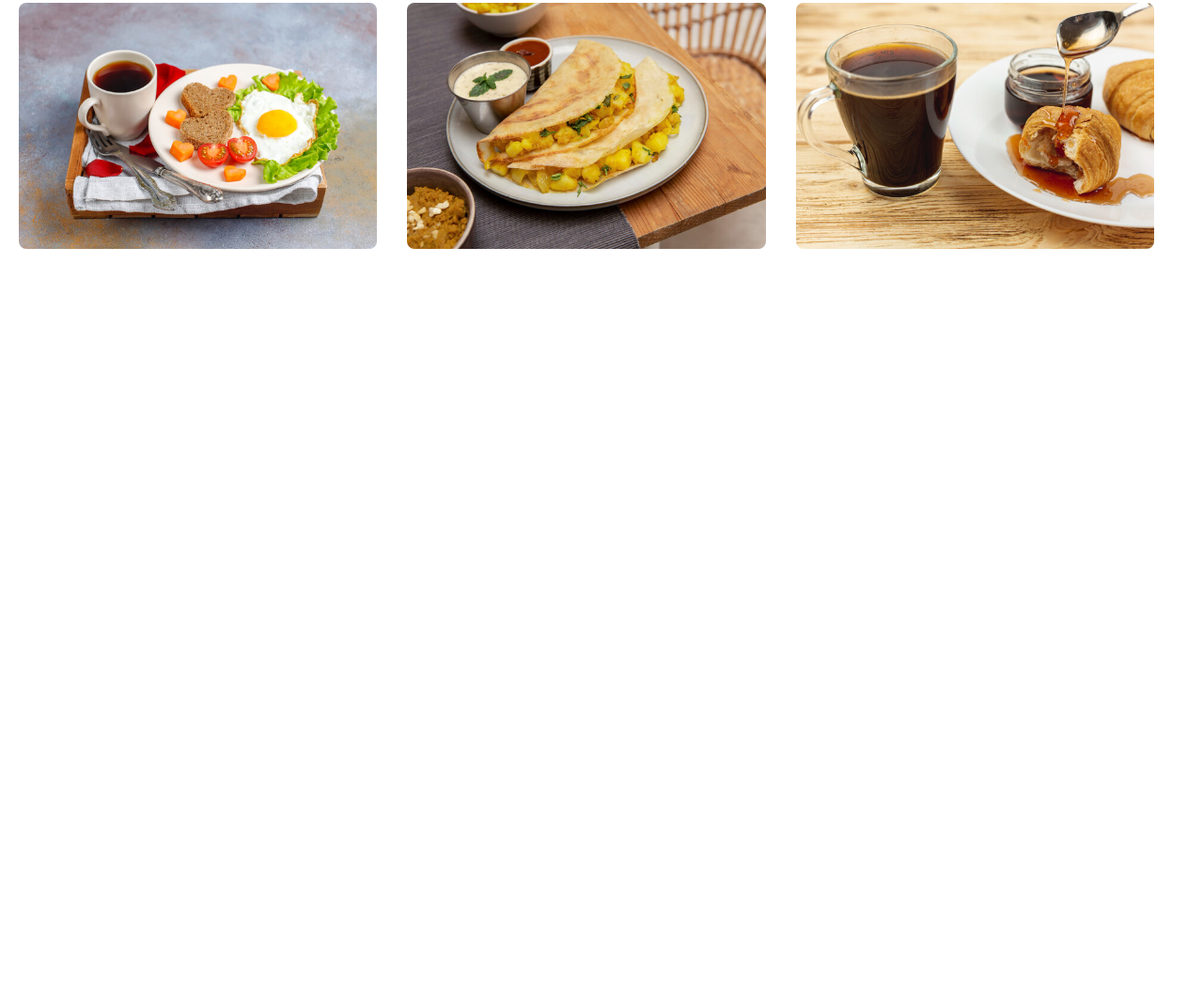
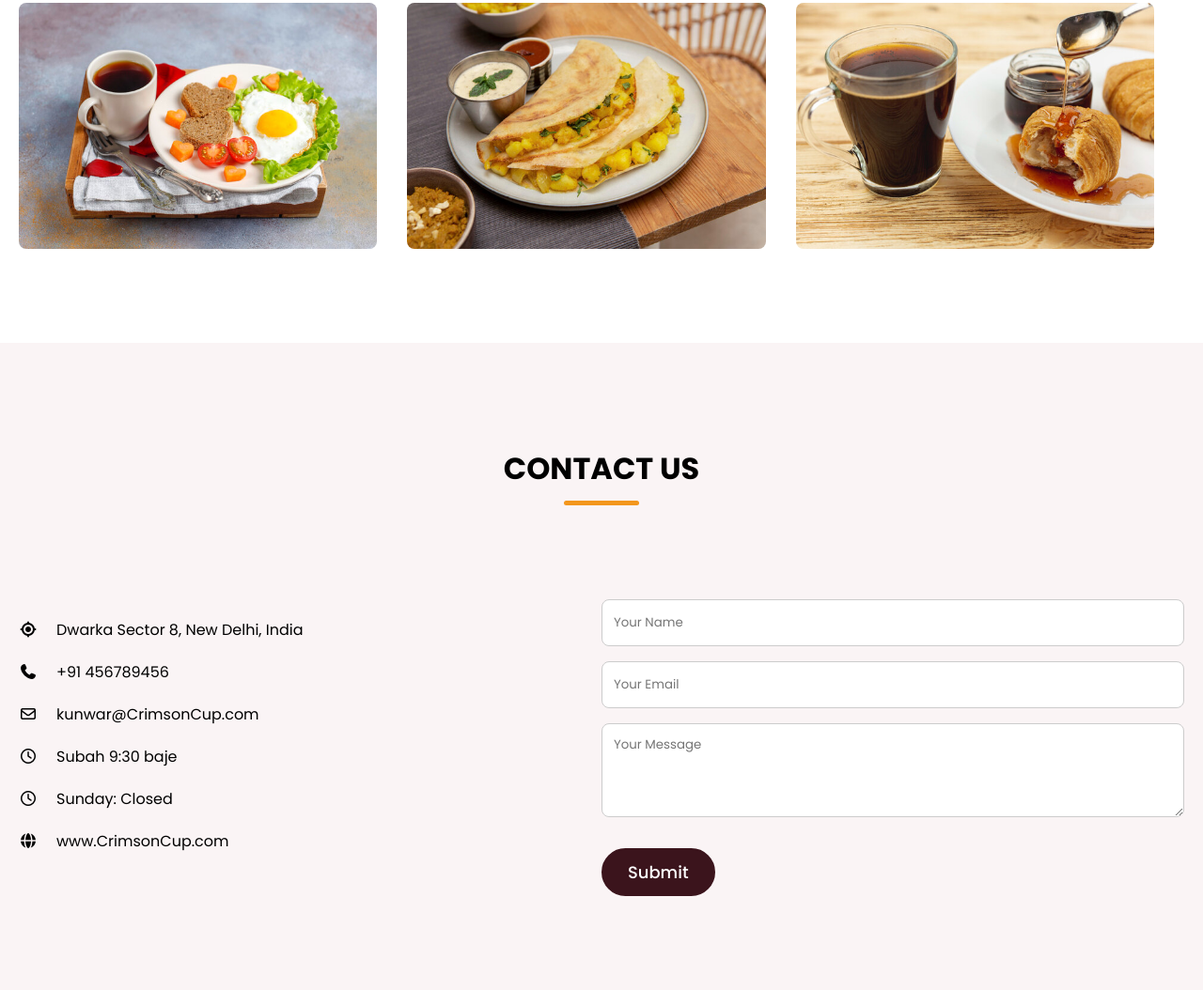
Before and after one commit to 050025493/Coffee-website, a plain HTML site: page index.html in a window 1280 px wide. Shown: the part 4052-5106 px from the top of the page at 94% size. Before the commit the page ends 4417 px from the top, so only its background shows below. Drawn offline with nearby package versions, Linux system fonts and the light colour scheme; a web font is replaced by a local one.

Commit message:
contact-us

```diff
--- a/index.html
+++ b/index.html
@@ -229,6 +229,49 @@
                 </div>
              </section>
 
+             <section class="contact-section">
+
+                    <h2 class="section-title">Contact Us</h2>
+                    <div class="section-content">
+                        <ul class="contact-info-list">
+                            <li class="contact-info">
+                                <i class="fa-solid fa-location-crosshairs"></i>
+                                <p>Dwarka Sector 8, New Delhi, India</p>
+                            </li>
+                             <li class="contact-info">
+                                <i class="fa-solid fa-phone"></i>
+                                <p>+91 456789456</p>
+                            </li>
+                             <li class="contact-info">
+                                <i class="fa-regular fa-envelope"></i>
+                                <p>kunwar@CrimsonCup.com</p>
+                            </li>
+                             <li class="contact-info">
+                                <i class="fa-regular fa-clock"></i>
+                                <p>Subah 9:30 baje</p>
+                            </li>
+                             <li class="contact-info">
+                                <i class="fa-regular fa-clock"></i>
+                                <p> Sunday: Closed </p>
+                            </li>
+                            <li class="contact-info">
+                                <i class="fa-solid fa-globe"></i>
+                                <p> www.CrimsonCup.com </p>
+                            </li>
+                        </ul>
+                        <form action="#" class="contact-form">
+                            <input type="text" placeholder="Your Name" class="form-input" required>
+                            <input type="text" placeholder="Your Email" class="form-input" required>
+                            <textarea placeholder="Your Message"  class="form-input" required></textarea>
+                            <button class="form-submit">Submit</button>
+
+                        </form>
+
+                    </div>
+
+
+             </section>
+
 
 
 
--- a/style.css
+++ b/style.css
@@ -501,6 +501,76 @@ header .navbar{
 
 }
 
+/*contact-section*/
+
+.contact-section{
+    padding: 50px 0 100px;
+    background: var(--light-pink-color);
+}
+.contact-section .section-content{
+    display: flex;
+    gap: 48px;
+    align-items: flex-start;
+    justify-content: space-between;
+
+}
+.contact-section .contact-info-list .contact-info{
+    display: flex;
+
+    gap:20px;
+    margin:20px 0;
+    align-items: center;
+}
+
+.contact-section  .contact-form .form-input{
+    width: 100%;
+    height: 50px;
+    padding: 0 12px ;
+    background: var(--white-color);
+
+    border-radius: var(--border-radius-s);
+    border: 1px solid var(--medium-gray-color);
+
+   outline:none;
+   margin-bottom: 16px;
+
+}
+.contact-section .contact-form{
+    max-width: 50%;
+}
+.contact-section  .contact-form .form-input:focus{
+    border-color: var(--secondary-color);
+}
+.contact-section  .contact-form textarea.form-input{
+    height:100px;
+    padding:12px;
+    resize:vertical;
+
+
+
+
+
+}
+.contact-section  .contact-form .form-submit{
+    background: var(--primary-color);
+    color: var(--white-color);
+    padding: 10px 26px;
+    font-size: var(--font-size-m);
+    font-weight: var(--font-weight-medium);
+    border-radius: var(--border-radius-m);
+    margin-top: 10px;
+    border:2px solid var(--primary-color);
+    transition:.3s ease;
+
+
+}
+.contact-section  .contact-form .form-submit:hover{
+    background: var(--white-color);
+    color:var(--primary-color);
+
+    ;
+}
+
 
 
 /*responsive view for 1024px*/
```
